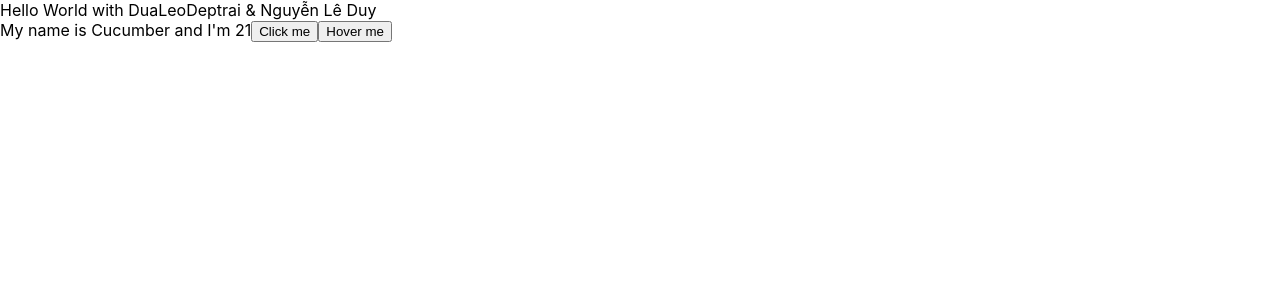
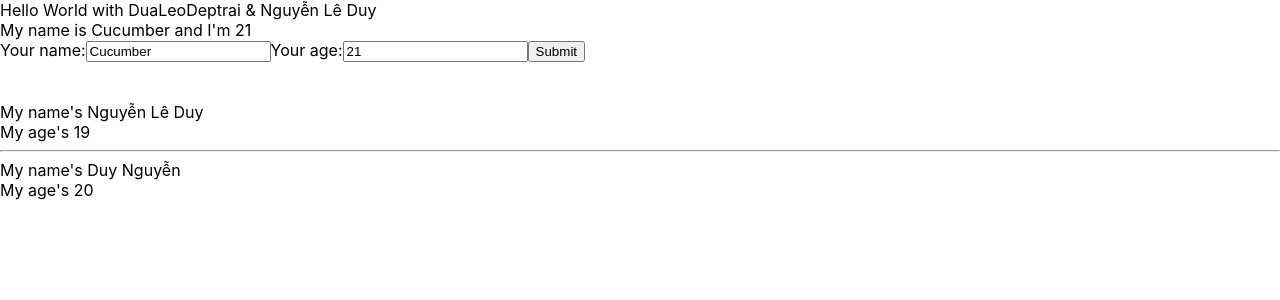
Before and after one commit to NguyenLeDuyy/Hello-World-ReactJS, a React (Create React App) app: page / in a window 1280 px wide. Shown: the top 300 px of the page. Built offline with nearby package versions, Linux system fonts and the light colour scheme.

Commit message:
Video 23

```diff
--- /dev/null
+++ b/src/components/Displayinfor.js
@@ -0,0 +1,18 @@
+import React from "react";
+
+class DisplayInfor extends React.Component {
+    render() {
+        //destructuring array/object
+        const { age, name } = this.props; // do this.props là một object variable
+        // console.log(this.props);
+        //props => viết tắt của properties
+        return (
+            <div>
+                <div>My name's {name}</div>
+                <div>My age's {age}</div>
+            </div>
+        )
+    }
+}
+
+export default DisplayInfor;
--- a/src/components/MyComponent.js
+++ b/src/components/MyComponent.js
@@ -2,46 +2,22 @@
 // function component
 
 import React from "react";
+import UserInfor from "./Userinfor";
+import DisplayInfor from "./Displayinfor";
 
 class MyComponent extends React.Component {
 
-    state = {
-        name: 'Cucumber',
-        address: 'NguyenLeDuy1012',
-        age: 21,
-    };
 
-    // handleClick = (event) => {
-    //     console.log(" >> Click me my button <<");
-    //     console.log(" My name is ", this.state.name);
-    // }
-
-    handleClick(event) {
-        console.log(" >> Click me my button <<");
-
-        // merge State => chỉ có trong React class
-        this.setState({
-            name: 'Duy Nguyễn',
-            age: Math.floor((Math.random() * 100) + 1),
-        })
-
-        // this.setState({
-        //     age: Math.floor((Math.random() * 100) + 1),
-        // })
-    }
-
-    handleOnMouseOver(event) {
-        // console.log(event.pageX);
-
-    }
-
+    // JSX
     render() {
+        const myInfor = ['ab', 'c', 'c']
         return (
             <div>
-
-                My name is {this.state.name} and I'm {this.state.age}
-                <button onClick={(event) => { this.handleClick(event) }}>Click me</button>
-                <button onMouseOver={this.handleOnMouseOver}>Hover me</button>
+                <UserInfor />
+                <br /><br />
+                <DisplayInfor name="Nguyễn Lê Duy" age="19" />
+                <hr />
+                <DisplayInfor name="Duy Nguyễn" age={20} myInfor={myInfor} />
             </div>
         )
     }
--- /dev/null
+++ b/src/components/Userinfor.js
@@ -0,0 +1,53 @@
+import React from "react";
+
+class UserInfor extends React.Component {
+
+    state = {
+        name: 'Cucumber',
+        address: 'NguyenLeDuy1012',
+        age: 21,
+    };
+
+    handleOnChangeInput = (event) => {
+        this.setState({
+            name: event.target.value,
+        })
+    }
+
+    handleOnChangeAge = (event) => {
+        this.setState({
+            age: event.target.value,
+        })
+    }
+
+    handleOnSubmit = (event) => {
+        event.preventDefault();
+        console.log(this.state);
+    }
+
+    render() {
+        return (
+            <div>
+                My name is {this.state.name} and I'm {this.state.age}
+                <form onSubmit={(event) => this.handleOnSubmit(event)}>
+                    <label>Your name:</label>
+                    <input
+                        value={this.state.name}
+                        type="text"
+                        onChange={(event) => this.handleOnChangeInput(event)}
+                    />
+
+                    <label>Your age:</label>
+                    <input
+                        value={this.state.age}
+                        type="text"
+                        onChange={(event) => this.handleOnChangeAge(event)}
+                    />
+                    <button onClick={this.handleClick1}>Submit</button>
+                </form>
+            </div>
+        )
+    }
+}
+
+export default UserInfor;
```
